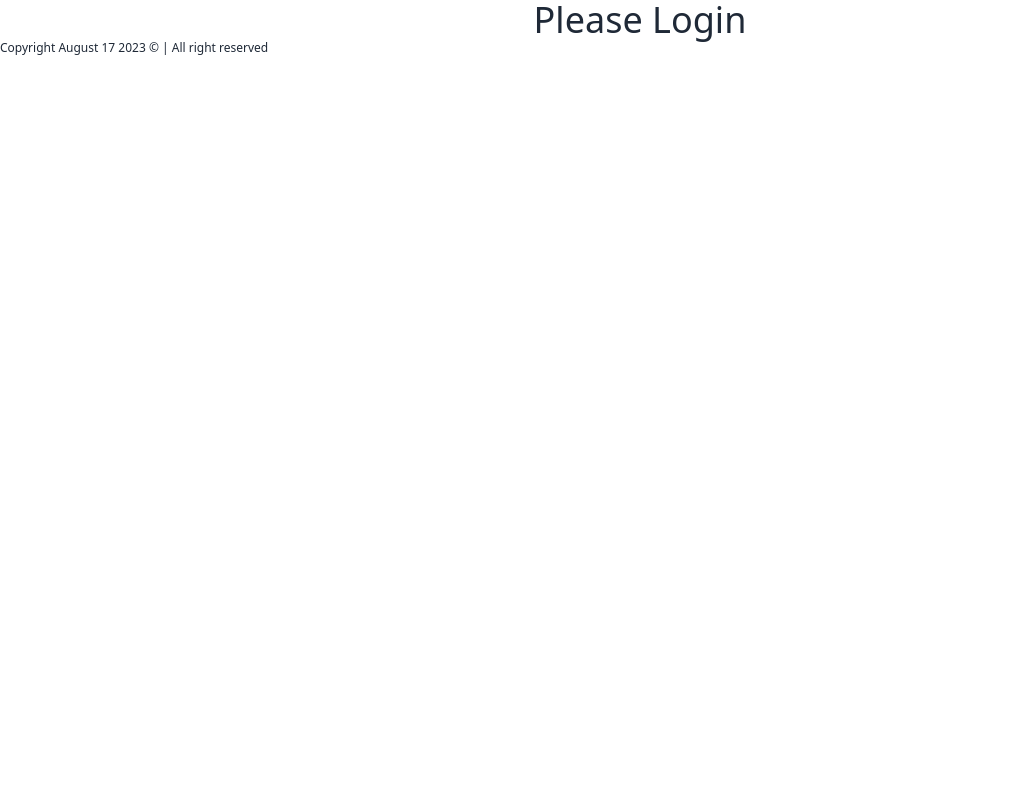
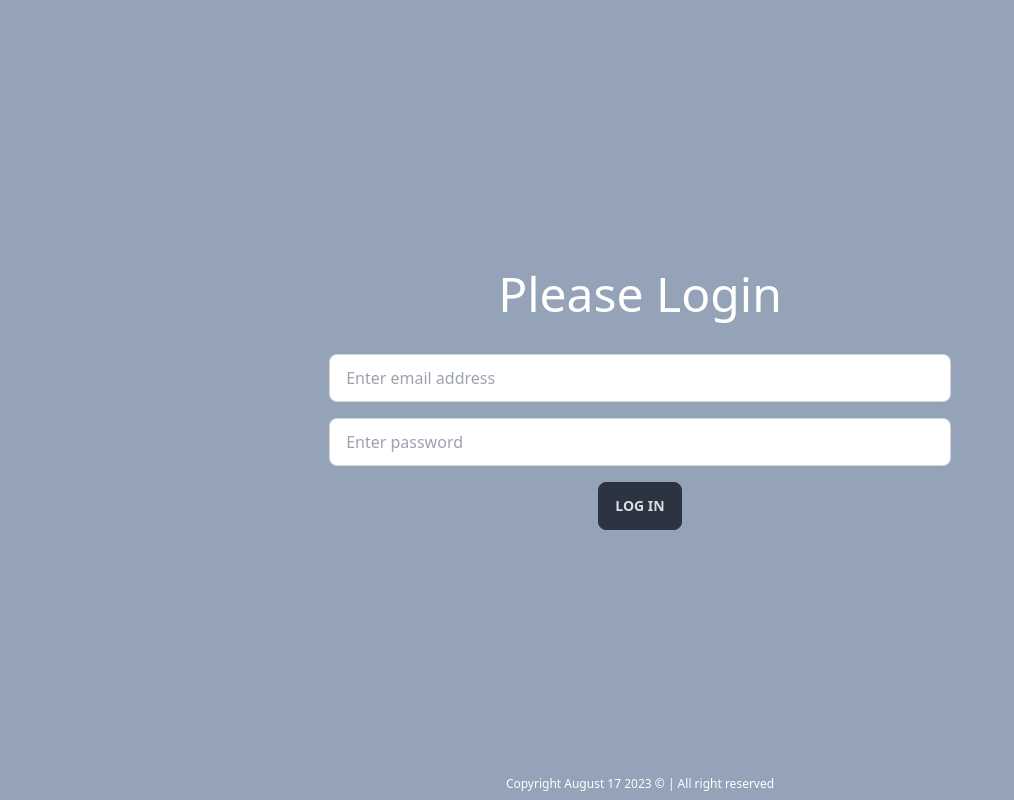
Before and after one commit to sohel5G/Simple-Bank-Website, a plain HTML site: page index.html in a window 1280 px wide. Shown: the whole page, without its empty margins (0-1014 px from the left). Drawn offline with nearby package versions, Linux system fonts and the light colour scheme.

Commit message:
Login page done

```diff
--- a/index.html
+++ b/index.html
@@ -1,5 +1,6 @@
 <!DOCTYPE html>
 <html lang="en" data-theme="light">
+
 <head>
     <meta charset="UTF-8">
     <meta name="viewport" content="width=device-width, initial-scale=1.0">
@@ -11,15 +12,21 @@
     <!-- Css Framework  -->
     <script src="https://cdn.tailwindcss.com"></script>
 </head>
-<body>
+
+<body class="bg-slate-400 text-center h-screen flex flex-col items-center justify-center">
     <header>
-        <h1 class="text-4xl text-center">Please Login</h1>
+        <h1 class="text-5xl text-white">Please Login</h1>
     </header>
     <main>
-
+        <input class="input input-bordered w-full mt-9" type="email" name="email" id="mail-input"
+            placeholder="Enter email address">
+        <input class="input input-bordered w-full mt-4" type="password" name="password" id="pass-input"
+            placeholder="Enter password">
+        <button class="btn btn-neutral mt-4" id="login-submit-btn">Log In</button>
     </main>
-    <footer>
-        <p class="text-xs">Copyright August 17 2023 &copy; | All right reserved</p>
+    <footer class="absolute bottom-2">
+        <p class="text-xs text-center text-white">Copyright August 17 2023 &copy; | All right reserved</p>
     </footer>
+<script src="./js/login.js"></script>
 </body>
 </html>
--- /dev/null
+++ b/js/login.js
@@ -0,0 +1,10 @@
+
+document.getElementById('login-submit-btn').addEventListener('click', function(){
+    let mailInputValue = document.getElementById('mail-input').value;
+    let passInputValue = document.getElementById('pass-input').value;
+
+    if( mailInputValue === 'admin@admin.com' && passInputValue === 'admin'){
+        window.location.href = 'dashboard.html';
+    }
+
+});
```
Also changed, not shown: dashboard.html (added, +11 -0 lines).
